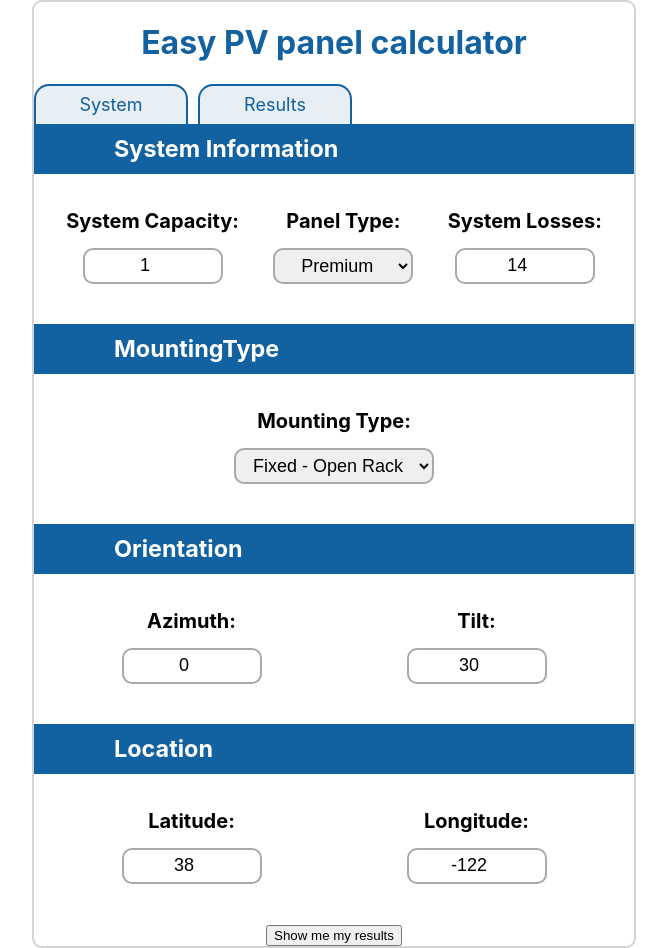
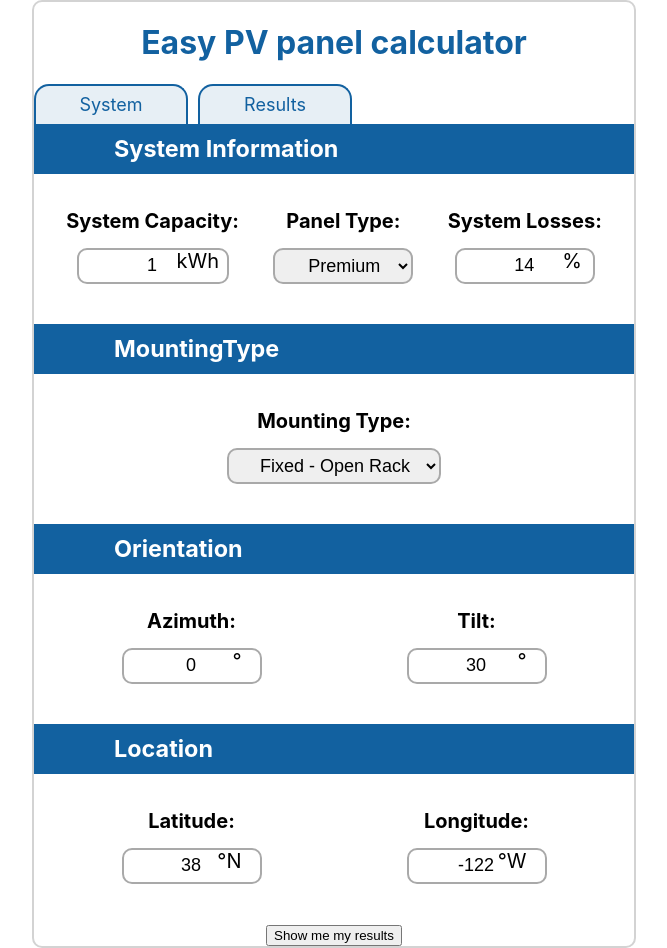
Before and after one commit to Lazd53/pv-calculator, a React (Create React App) app: page / in a window 1280 px wide. Shown: the whole page, without its empty margins (306-973 px from the left). Built offline with nearby package versions, Linux system fonts and the light colour scheme.

Commit message:
Inputs changed to allow suffixes

```diff
--- a/src/components/App.css
+++ b/src/components/App.css
@@ -87,6 +87,7 @@ h1 {
 .input-component input, .input-component select{
   border: 2px solid darkgrey;
   border-radius: 10px;
+  padding-left: 15px;
 }
 
 .results-parameters{
@@ -125,3 +126,14 @@ h1 {
 circle:hover{
   r: 7px;
 }
+
+.input-suffix-container{
+  position: relative;
+}
+
+.input-suffix-container::after{
+  position: absolute;
+  content: attr(data-content);
+  right: 20px;
+  top: 1px;
+}
--- a/src/components/InputComponent.js
+++ b/src/components/InputComponent.js
@@ -22,17 +22,23 @@ class InputComponent extends React.Component{
   }
 
   createInputByType = () => {
-    const {type, min, max, panelRequestInfo, storeName} = this.props
+    const {type, min, max, panelRequestInfo, storeName, suffix} = this.props
+
     switch(type){
       case "number":
         return (
+          <div className="input-suffix-container"
+            data-content={suffix}
+          >
             <input
               type="number"
               min={min}
               max={max}
               onChange = {this.handleNumberInput}
               value = {panelRequestInfo[storeName]}
-        />);
+            />
+          </div>
+        );
       case "select":
         return (
           <select
--- a/src/components/Orientation.js
+++ b/src/components/Orientation.js
@@ -17,6 +17,7 @@ class Orientation extends React.Component{
             required={true}
             min={0}
             max={359}
+            suffix="°"
           />
           <InputComponent
             type="number"
@@ -25,6 +26,7 @@ class Orientation extends React.Component{
             required={true}
             min={0}
             max={90}
+            suffix="°"
           />
         </form>
       </div>
--- a/src/components/SolarLocation.js
+++ b/src/components/SolarLocation.js
@@ -17,6 +17,7 @@ class SolarLocation extends React.Component{
             required={true}
             min={-90}
             max={90}
+            suffix="°N"
           />
           <InputComponent
             label="Longitude:"
@@ -25,6 +26,7 @@ class SolarLocation extends React.Component{
             required={true}
             min={-180}
             max={180}
+            suffix="°W"
           />
         </form>
       </div>
--- a/src/components/SystemInfo.js
+++ b/src/components/SystemInfo.js
@@ -17,6 +17,7 @@ class SystemInfo extends React.Component{
             type="number"
             min={0.05}
             max={500000}
+            suffix="kWh"
           />
           <InputComponent
             label="Panel Type:"
@@ -30,6 +31,7 @@ class SystemInfo extends React.Component{
             storeName="losses"
             min={-5}
             max={99}
+            suffix="%"
           />
         </form>
       </div>
```
Lines whose indentation alone changed are shown as unchanged.
